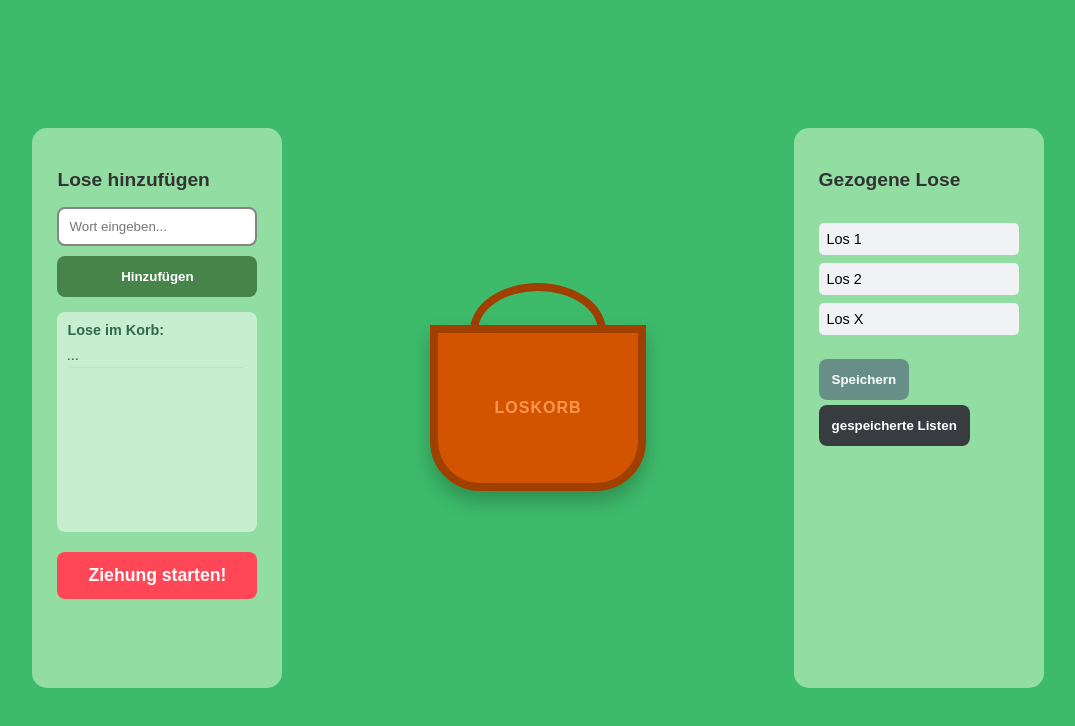
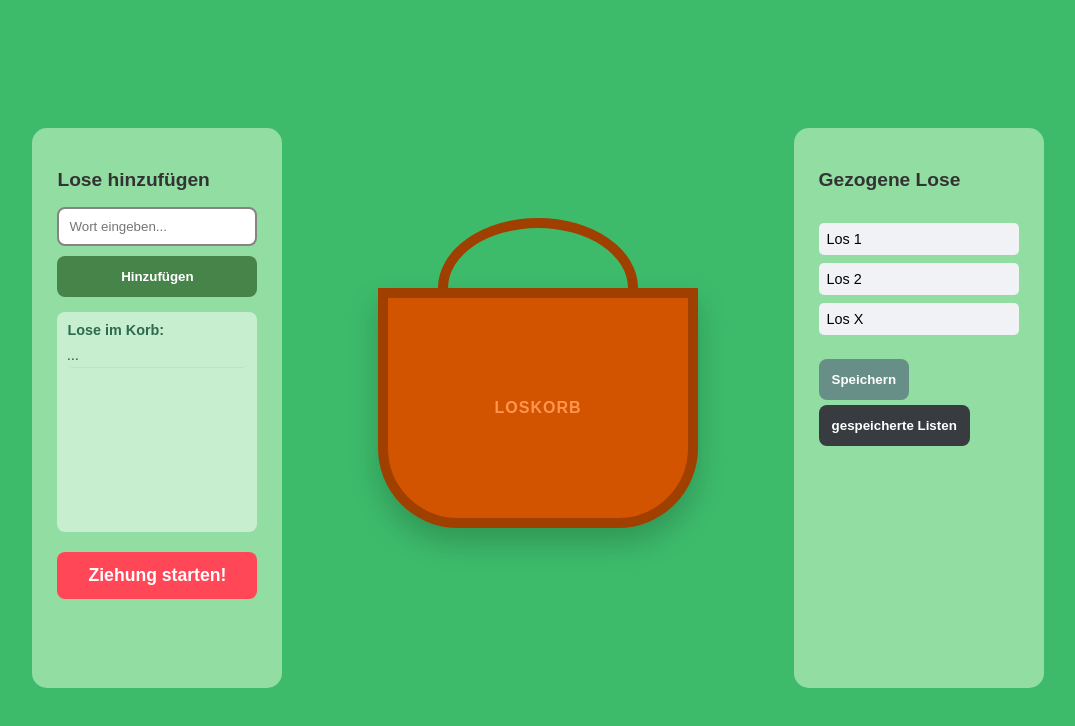
Before and after one commit to dilarawgn/Webentwicklung, a plain HTML site: page index.html in a window 1280 px wide. Shown: the whole page, without its empty margins (102-1177 px from the left). Drawn offline with Linux system fonts and the light colour scheme.

Commit message:
Seitendesign3

```diff
--- a/name.css
+++ b/name.css
@@ -1,4 +1,5 @@
-/* Grunddesign */body {
+/* Grunddesign */
+body {
     font-family: sans-serif;
     background-color: #3dbb6b;
     display: flex;
@@ -16,7 +17,6 @@
     height: 70vh;
 }
 
-/* Seitenspalten */
 aside {
     background: rgb(146, 221, 161);
     padding: 25px;
@@ -84,7 +84,7 @@ input {
 .save-btn { background-color: #4c5a7798; color: white; margin-top: auto; margin-bottom: 5px; }
 .load-btn { background-color: #383b40; color: white; }
 
-/* Der Korb in der Mitte */
+/* Der Korb */
 .drawing-area {
     display: flex;
     flex-direction: column;
@@ -94,23 +94,23 @@ input {
 
 .basket {
     position: relative;
-    width: 200px;
-    height: 150px;
-    background: #d35400; /* Korb-Farbe */
-    border-radius: 0 0 50px 50px;
-    border: 8px solid #a04000;
+    width: 300px;
+    height: 220px;
+    background: #d35400;
+    border-radius: 0 0 80px 80px;
+    border: 10px solid #a04000;
     display: flex;
     justify-content: center;
     align-items: center;
-    box-shadow: 0 10px 20px rgba(0, 0, 0, 0.244);
+    box-shadow: 0 15px 30px rgba(0,0,0,0.2);
 }
 
 .basket-handle {
     position: absolute;
-    top: -50px;
-    width: 120px;
-    height: 80px;
-    border: 8px solid #a04000;
+    top: -80px;
+    width: 180px;
+    height: 120px;
+    border: 10px solid #a04000;
     border-radius: 50% 50% 0 0;
     z-index: -1;
 }
@@ -122,7 +122,6 @@ input {
     letter-spacing: 1px;
 }
 
-/* Historie-Liste */
 ul {
     padding: 0;
     overflow-y: auto;
```
